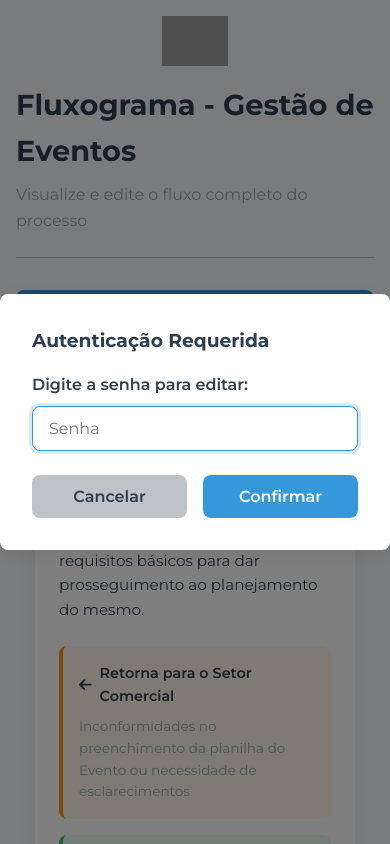
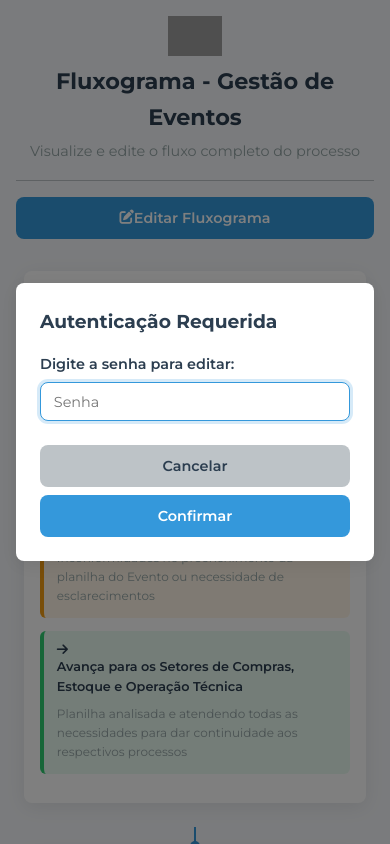
Before and after one commit to aglaessio/fluxo_de_trabalho_iw, a plain HTML site: page index.html in a window 390 px wide. Both pictures are taken after a click on the button "Editar Fluxograma". Shown: the top 844 px of the page. Drawn offline with Linux system fonts and the light colour scheme; grey boxes are pictures that could not be loaded.

Commit message:
Update index.html

```diff
--- a/index.html
+++ b/index.html
@@ -38,59 +38,84 @@
             color: var(--dark);
             line-height: 1.6;
             -webkit-font-smoothing: antialiased;
+            min-height: 100vh;
+            display: flex;
+            flex-direction: column;
         }
 
         .container {
+            width: 100%;
             max-width: 1400px;
             margin: 0 auto;
             padding: 1rem;
+            flex: 1;
         }
 
         .header {
             display: flex;
             flex-direction: column;
             align-items: center;
-            margin-bottom: 2rem;
-            padding-bottom: 1.5rem;
+            margin-bottom: 1rem;
+            padding-bottom: 1rem;
             border-bottom: 1px solid var(--gray-light);
+            text-align: center;
         }
 
         .logo {
-            height: 50px;
-            margin-bottom: 1rem;
+            height: 40px;
+            margin-bottom: 0.5rem;
+            max-width: 100%;
         }
 
         h1, h2, h3 {
             color: var(--primary);
             font-weight: 700;
+            word-break: break-word;
         }
 
         h1 {
-            font-size: 1.8rem;
-            margin-bottom: 0.5rem;
+            font-size: clamp(1.4rem, 4vw, 1.8rem);
+            margin-bottom: 0.3rem;
         }
 
         .subtitle {
             color: var(--gray);
-            font-size: 1rem;
+            font-size: clamp(0.9rem, 3vw, 1rem);
         }
 
         .flowchart {
             position: relative;
-            min-height: 100vh;
-            padding: 1rem;
+            width: 100%;
+            padding: 0.5rem;
+            display: flex;
+            flex-direction: column;
+            align-items: center;
         }
 
         .step {
             width: 100%;
-            max-width: 320px;
-            padding: 1.5rem;
+            max-width: 100%;
+            padding: 1rem;
             border-radius: var(--border-radius);
             background-color: var(--card-bg);
             box-shadow: var(--card-shadow);
-            margin: 0 auto 2rem;
+            margin: 0 auto 1.5rem;
             position: relative;
             transition: var(--transition);
+        }
+
+        @media (min-width: 768px) {
+            .step {
+                max-width: 90%;
+                padding: 1.25rem;
+            }
+        }
+
+        @media (min-width: 992px) {
+            .step {
+                max-width: 80%;
+                padding: 1.5rem;
+            }
         }
 
         .step.editable {
@@ -100,49 +125,56 @@
         .step-header {
             display: flex;
             align-items: center;
-            margin-bottom: 1rem;
+            margin-bottom: 0.8rem;
+            flex-wrap: wrap;
         }
 
         .step-icon {
-            width: 40px;
-            height: 40px;
+            width: 36px;
+            height: 36px;
+            min-width: 36px;
             border-radius: 50%;
             background-color: var(--accent);
             display: flex;
             align-items: center;
             justify-content: center;
-            margin-right: 1rem;
+            margin-right: 0.8rem;
             color: white;
-            font-size: 1.2rem;
+            font-size: 1rem;
         }
 
         .step-title {
             font-weight: 700;
             color: var(--primary);
-            font-size: 1.2rem;
+            font-size: clamp(1rem, 4vw, 1.2rem);
+            word-break: break-word;
+            flex: 1;
+            min-width: 200px;
         }
 
         .step-responsible {
-            font-size: 0.9rem;
+            font-size: clamp(0.8rem, 3vw, 0.9rem);
             color: var(--gray);
-            margin-bottom: 1rem;
+            margin-bottom: 0.8rem;
+            width: 100%;
         }
 
         .step-description {
-            font-size: 0.95rem;
-            margin-bottom: 1.5rem;
+            font-size: clamp(0.85rem, 3vw, 0.95rem);
+            margin-bottom: 1rem;
             color: var(--dark);
+            word-break: break-word;
         }
 
         .transitions {
-            margin-top: 1.5rem;
+            margin-top: 1.2rem;
         }
 
         .transition {
-            padding: 1rem;
-            border-radius: 8px;
-            margin-bottom: 1rem;
-            font-size: 0.9rem;
+            padding: 0.8rem;
+            border-radius: 6px;
+            margin-bottom: 0.8rem;
+            font-size: clamp(0.8rem, 3vw, 0.9rem);
             position: relative;
             transition: var(--transition);
         }
@@ -159,23 +191,26 @@
 
         .transition-title {
             font-weight: 600;
-            margin-bottom: 0.5rem;
+            margin-bottom: 0.4rem;
             display: flex;
             align-items: center;
+            flex-wrap: wrap;
         }
 
         .transition-title i {
-            margin-right: 0.5rem;
+            margin-right: 0.4rem;
+            flex-shrink: 0;
         }
 
         .transition-condition {
-            font-size: 0.85rem;
+            font-size: clamp(0.75rem, 3vw, 0.85rem);
             color: var(--gray);
+            word-break: break-word;
         }
 
         .connector {
             width: 2px;
-            height: 2rem;
+            height: 1.5rem;
             background-color: var(--accent);
             position: relative;
             margin: 0 auto;
@@ -196,7 +231,7 @@
             display: flex;
             flex-direction: column;
             align-items: center;
-            gap: 2rem;
+            gap: 1.5rem;
             position: relative;
             width: 100%;
         }
@@ -204,29 +239,31 @@
         .edit-controls {
             display: flex;
             justify-content: center;
-            gap: 1rem;
-            margin-bottom: 2rem;
+            gap: 0.8rem;
+            margin-bottom: 1.5rem;
             flex-wrap: wrap;
         }
 
         .step-actions {
             display: flex;
-            gap: 0.5rem;
-            margin-top: 1rem;
+            gap: 0.4rem;
+            margin-top: 0.8rem;
             justify-content: flex-end;
+            flex-wrap: wrap;
         }
 
         .btn {
             display: inline-flex;
             align-items: center;
             justify-content: center;
-            padding: 0.75rem 1.5rem;
+            padding: 0.6rem 1.2rem;
             border-radius: var(--border-radius);
             border: none;
             font-weight: 600;
             cursor: pointer;
             transition: var(--transition);
-            font-size: 1rem;
+            font-size: clamp(0.9rem, 3vw, 1rem);
+            white-space: nowrap;
         }
 
         .btn-primary {
@@ -267,8 +304,8 @@
         }
 
         .btn-sm {
-            padding: 0.5rem 1rem;
-            font-size: 0.9rem;
+            padding: 0.4rem 0.8rem;
+            font-size: clamp(0.8rem, 3vw, 0.9rem);
         }
 
         .modal {
@@ -282,14 +319,17 @@
             z-index: 1000;
             justify-content: center;
             align-items: center;
+            padding: 1rem;
         }
 
         .modal-content {
             background-color: var(--white);
-            padding: 2rem;
+            padding: 1.5rem;
             border-radius: var(--border-radius);
             width: 100%;
             max-width: 500px;
+            max-height: 90vh;
+            overflow-y: auto;
             box-shadow: var(--card-shadow);
         }
 
@@ -297,11 +337,11 @@
             display: flex;
             justify-content: space-between;
             align-items: center;
-            margin-bottom: 1.5rem;
+            margin-bottom: 1.2rem;
         }
 
         .modal-title {
-            font-size: 1.5rem;
+            font-size: clamp(1.2rem, 4vw, 1.5rem);
             color: var(--primary);
         }
 
@@ -314,21 +354,22 @@
         }
 
         .form-group {
-            margin-bottom: 1.5rem;
+            margin-bottom: 1.2rem;
         }
 
         .form-group label {
             display: block;
-            margin-bottom: 0.5rem;
+            margin-bottom: 0.4rem;
             font-weight: 600;
+            font-size: clamp(0.9rem, 3vw, 1rem);
         }
 
         .form-control {
             width: 100%;
-            padding: 0.75rem 1rem;
+            padding: 0.6rem 0.8rem;
             border: 1px solid var(--gray-light);
             border-radius: var(--border-radius);
-            font-size: 1rem;
+            font-size: clamp(0.9rem, 3vw, 1rem);
             transition: var(--transition);
         }
 
@@ -338,11 +379,15 @@
             box-shadow: 0 0 0 3px rgba(52, 152, 219, 0.2);
         }
 
+        textarea.form-control {
+            min-height: 100px;
+        }
+
         .form-actions {
             display: flex;
             justify-content: flex-end;
-            gap: 1rem;
-            margin-top: 1.5rem;
+            gap: 0.8rem;
+            margin-top: 1.2rem;
         }
 
         .password-modal {
@@ -356,11 +401,12 @@
             z-index: 1000;
             justify-content: center;
             align-items: center;
+            padding: 1rem;
         }
 
         .password-content {
             background-color: var(--white);
-            padding: 2rem;
+            padding: 1.5rem;
             border-radius: var(--border-radius);
             width: 100%;
             max-width: 400px;
@@ -371,7 +417,8 @@
             position: fixed;
             bottom: 20px;
             right: 20px;
-            padding: 12px 24px;
+            left: 20px;
+            padding: 10px 20px;
             background-color: var(--success);
             color: white;
             border-radius: var(--border-radius);
@@ -383,6 +430,8 @@
             transform: translateY(100px);
             opacity: 0;
             transition: all 0.3s ease;
+            max-width: 500px;
+            margin: 0 auto;
         }
 
         .toast.show {
@@ -396,27 +445,81 @@
 
         .toast i {
             font-size: 1.2rem;
+            flex-shrink: 0;
         }
 
         @media (min-width: 768px) {
             .parallel-steps {
                 flex-direction: row;
                 justify-content: center;
+                align-items: flex-start;
             }
 
             .step {
-                margin-bottom: 3rem;
+                margin-bottom: 2rem;
+            }
+
+            .header {
+                margin-bottom: 1.5rem;
+                padding-bottom: 1.25rem;
+            }
+
+            .logo {
+                height: 50px;
+                margin-bottom: 0.75rem;
+            }
+
+            .toast {
+                left: auto;
+                max-width: none;
             }
         }
 
         @media (max-width: 576px) {
             .edit-controls {
                 flex-direction: column;
-                align-items: center;
+                align-items: stretch;
+                gap: 0.5rem;
             }
 
             .btn {
                 width: 100%;
+                padding: 0.75rem;
+            }
+
+            .modal-content {
+                padding: 1rem;
+            }
+
+            .form-actions {
+                flex-direction: column;
+                gap: 0.5rem;
+            }
+
+            .form-actions .btn {
+                width: 100%;
+            }
+        }
+
+        /* Ajustes para telas muito pequenas */
+        @media (max-width: 400px) {
+            .step-header {
+                flex-direction: column;
+                align-items: flex-start;
+            }
+
+            .step-icon {
+                margin-bottom: 0.5rem;
+                margin-right: 0;
+            }
+
+            .step-actions {
+                justify-content: center;
+            }
+
+            .step-actions .btn {
+                flex: 1;
+                min-width: 100px;
             }
         }
     </style>
```
